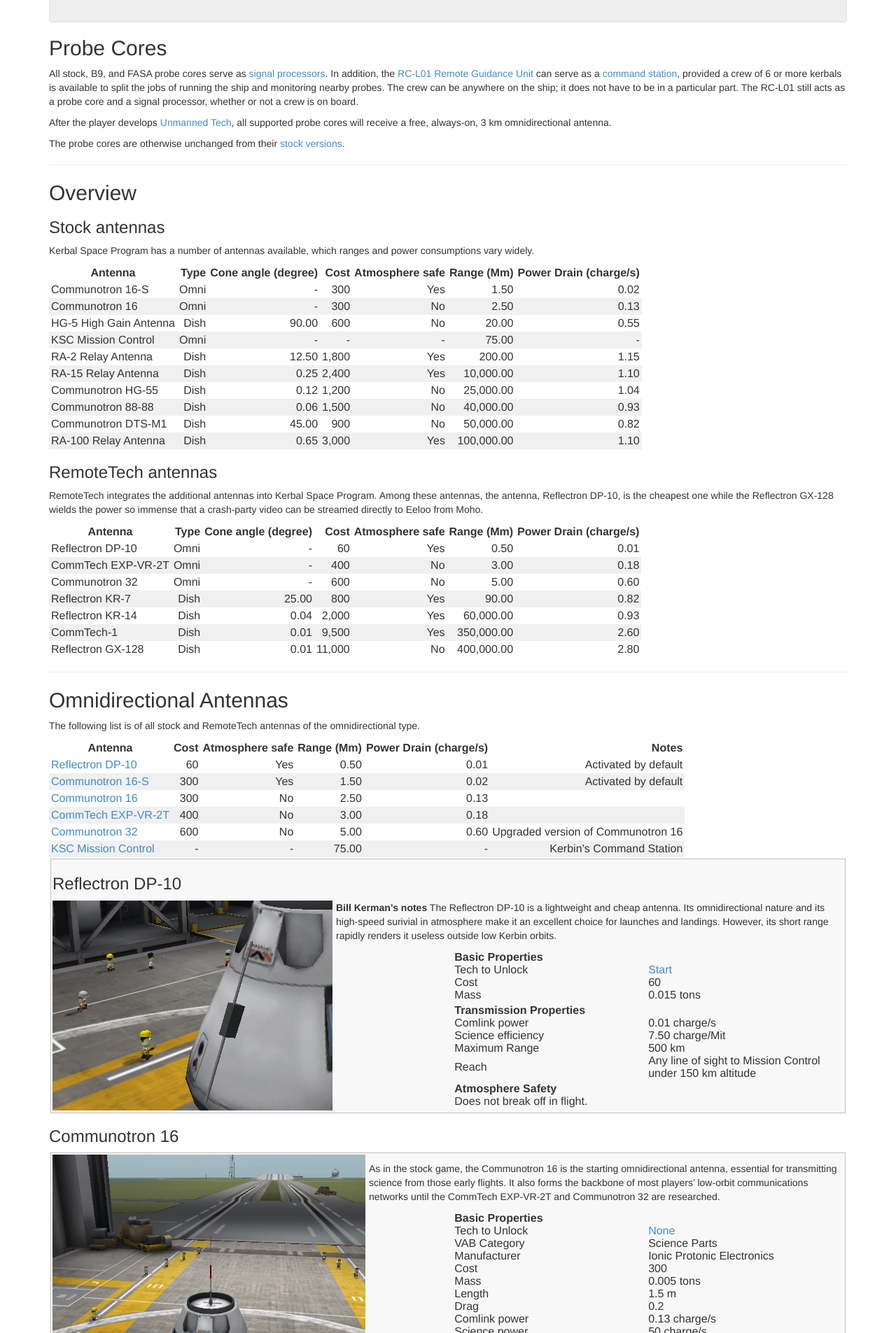
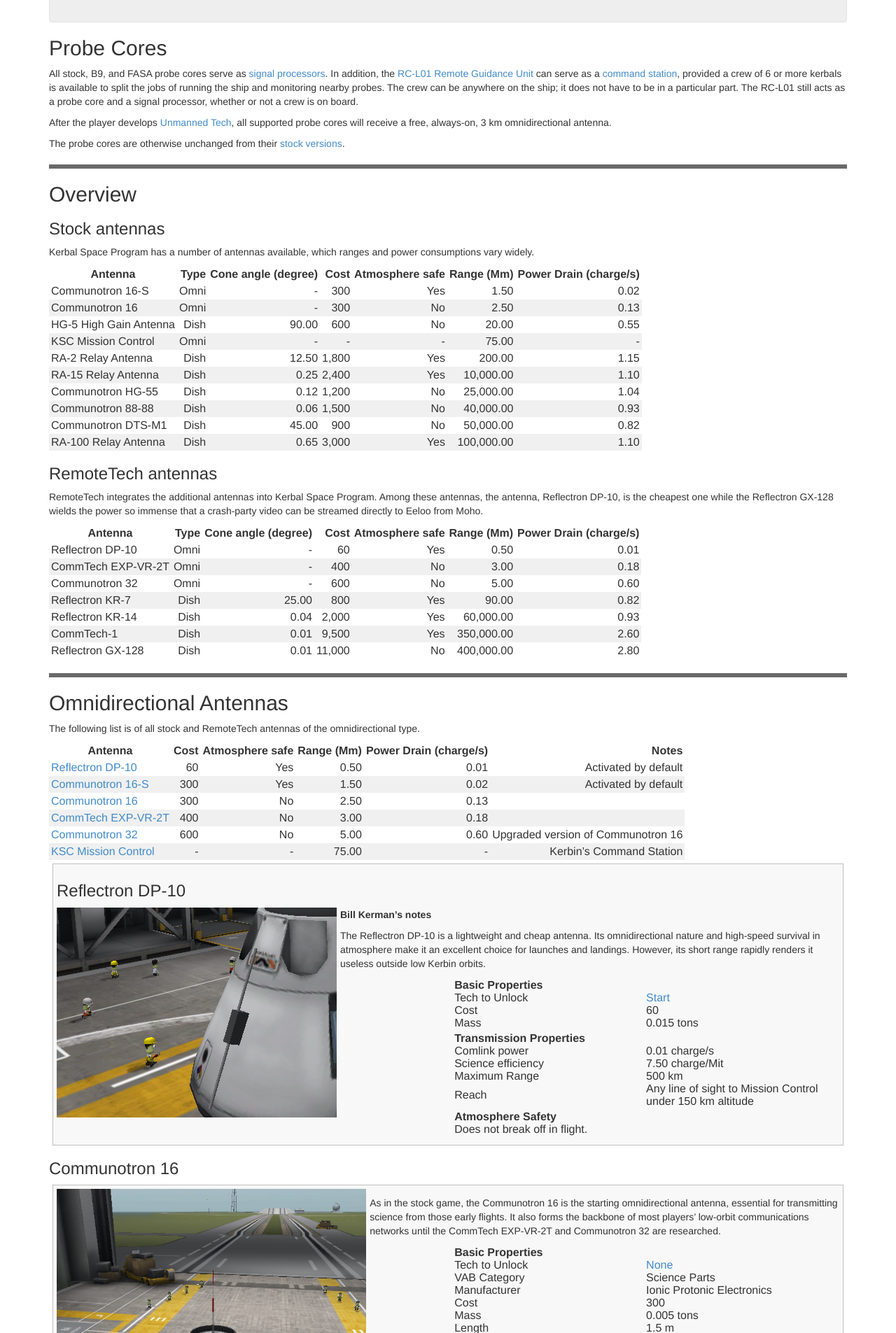
Before and after one commit to RemoteTechnologiesGroup/RemoteTech, a Jekyll site: the page built from guide/parts.md, in a window 1280 px wide. Shown: the part 654-2559 px from the top of the page at 70% size. Built offline with Jekyll 4.4.1, drawn with Linux system fonts in a browser that asks for light colours; nearby versions of some CDN libraries.

Commit message:
Minor revisions

```diff
--- a/guide/parts.md
+++ b/guide/parts.md
@@ -84,7 +84,8 @@
 ![Picture of Reflectron DP-10](antenna_dp10_B.png)
 
 **Bill Kerman's notes**
-The Reflectron DP-10 is a lightweight and cheap antenna. Its omnidirectional nature and its high-speed surivial in atmosphere make it an excellent choice for launches and landings. However, its short range rapidly renders it useless outside low Kerbin orbits.
+
+The Reflectron DP-10 is a lightweight and cheap antenna. Its omnidirectional nature and high-speed survival in atmosphere make it an excellent choice for launches and landings. However, its short range rapidly renders it useless outside low Kerbin orbits.
 {:.blurb}
 
 | Basic Properties
--- a/stylesheets/antennas.css
+++ b/stylesheets/antennas.css
@@ -8,8 +8,8 @@
 div.antenna {
 	border-width: 1px;
 	border-style: solid;
-	padding: 2px;
-	margin: 2px;
+	padding: 5px;
+	margin: 5px;
 	border-color: rgb(192,192,192);
 	background-color: rgb(248,248,248);
 }
@@ -24,8 +24,6 @@
 }
 
 div.antenna table {
-/*	background-color: rgb(238,238,238);*/
-/*	border-color: rgb(227,227,227);*/
 	margin: 2px;
 	padding-top: 10px;
 	padding-bottom: 10px;
@@ -52,18 +50,24 @@
 	float: right;
 	clear: right;
 	width: 49%;
+	text-align: left;
+	vertical-align: top;
 }
 
 div.antenna .xmit {
 	float: right;
 	clear: right;
 	width: 49%;
+	text-align: left;
+	vertical-align: top;
 }
 
 div.antenna .atm {
 	float: right;
 	clear: none;
 	width: 49%;
+	text-align: left;
+	vertical-align: top;
 }
 
 div.antenna .basic td, div.antenna .xmit td {
--- a/stylesheets/main.css
+++ b/stylesheets/main.css
@@ -59,8 +59,7 @@
 }
 
 hr {
-	height: 3px;
-	color: black;
+	border: solid 3px dimgrey;
 }
 
 
```
